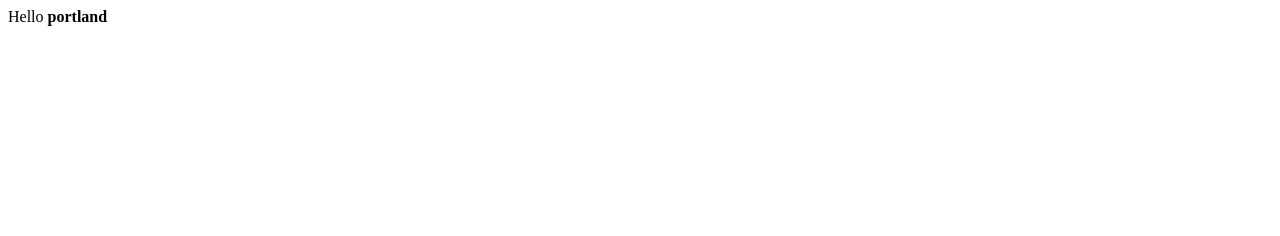
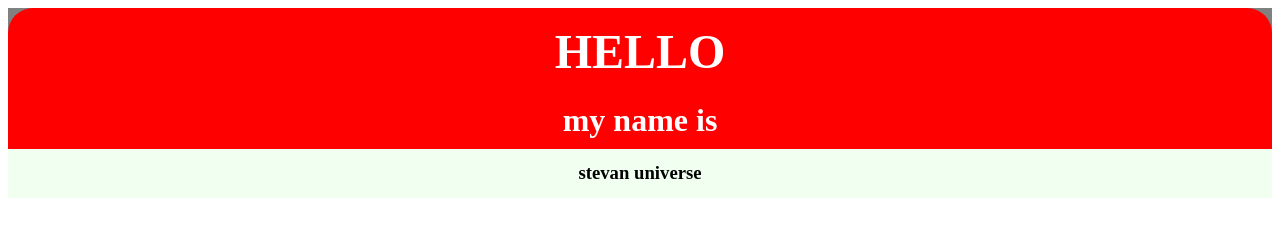
Before and after one commit to langstonBS/lab02-langstonBeckwithStanley-check, a plain HTML site: page index.html in a window 1280 px wide. Drawn offline with Linux system fonts and the light colour scheme.

Commit message:
created a css and tryed the nametag

```diff
--- a/index.html
+++ b/index.html
@@ -4,8 +4,26 @@
     <meta charset="UTF-8">
     <meta name="viewport" content="width=device-width, initial-scale=1.0">
     <title>Document</title>
+    <link rel="stylesheet" href="main.css">
 </head>
 <body>
-    Hello <strong>portland</strong>
+    <header>
+    </header>
+    <main>
+        <section class="bacground">
+            <div id="red-bacground">
+                <h1>HELLO</h1>
+                <h2>my name is</h2>
+                <div id="name-plate">
+                    <h3>stevan universe</h3>
+                </div>
+
+
+
+            </div>
+        </section>
+    <footer>
+
+    </footer>
 </body>
 </html>
--- /dev/null
+++ b/main.css
@@ -0,0 +1,44 @@
+
+section  {
+    background-color: gray;
+    text-align: center;
+    height: 250;
+    width: 150;
+}
+h1 {
+    margin-top: auto;
+    color: white;
+    font-size: 3em;
+    padding-top: 16px;
+    page-break-after: auto;
+}
+
+h2 {
+    color: white;
+    font-size: 2em;
+    line-height: .1em;
+}
+
+h3 {
+    color: black;
+    font-size: 1 em;
+    line-height: .1em;
+    vertical-align: middle;
+}
+
+#red-bacground{
+    background-color: red;
+    border-radius: 25px;
+    margin: auto;
+
+
+
+}
+#name-plate {
+    background-color: honeydew;
+    padding: 5px;
+    height: 25%;
+    margin-top: 20px;
+    margin-bottom: 20px;
+
+}
```
